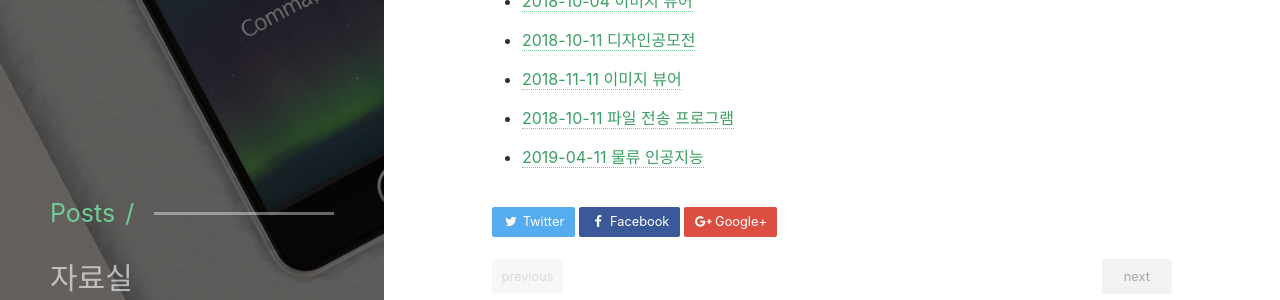
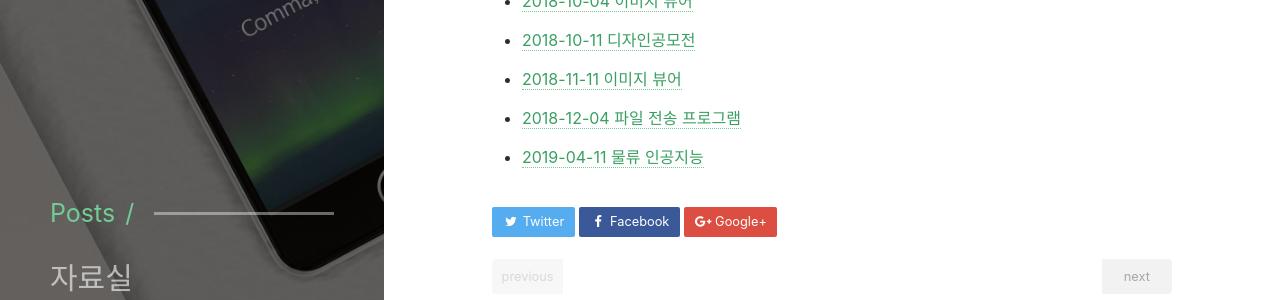
Before and after one commit to commadev/commadev.github.io, a Jekyll site: the page built from _posts/2018-01-01-자료실.md, in a window 1280 px wide. Shown: the part 464-764 px from the top of the page. Built offline with Jekyll 4.4.1, drawn with Linux system fonts in a browser that asks for light colours.

Commit message:
자료실 파일 날자 수정

```diff
--- a/_posts/2018-01-01-자료실.md
+++ b/_posts/2018-01-01-자료실.md
@@ -19,5 +19,5 @@ date:   2018-01-01 00:00:00 +0900
 - [2018-10-04 이미지 뷰어]({{site.url}}/assets/documents/181004 ImageViewer.pptx)
 - [2018-10-11 디자인공모전]({{site.url}}/assets/documents/181011 디자인 공모전.pptx)
 - [2018-11-11 이미지 뷰어]({{site.url}}/assets/documents/181101 ImageViewer.pptx)
-- [2018-10-11 파일 전송 프로그램]({{site.url}}/assets/documents/181204 FTP.pptx)
+- [2018-12-04 파일 전송 프로그램]({{site.url}}/assets/documents/181204 FTP.pptx)
 - [2019-04-11 물류 인공지능]({{site.url}}/assets/documents/190411 Snake.pptx)
```
